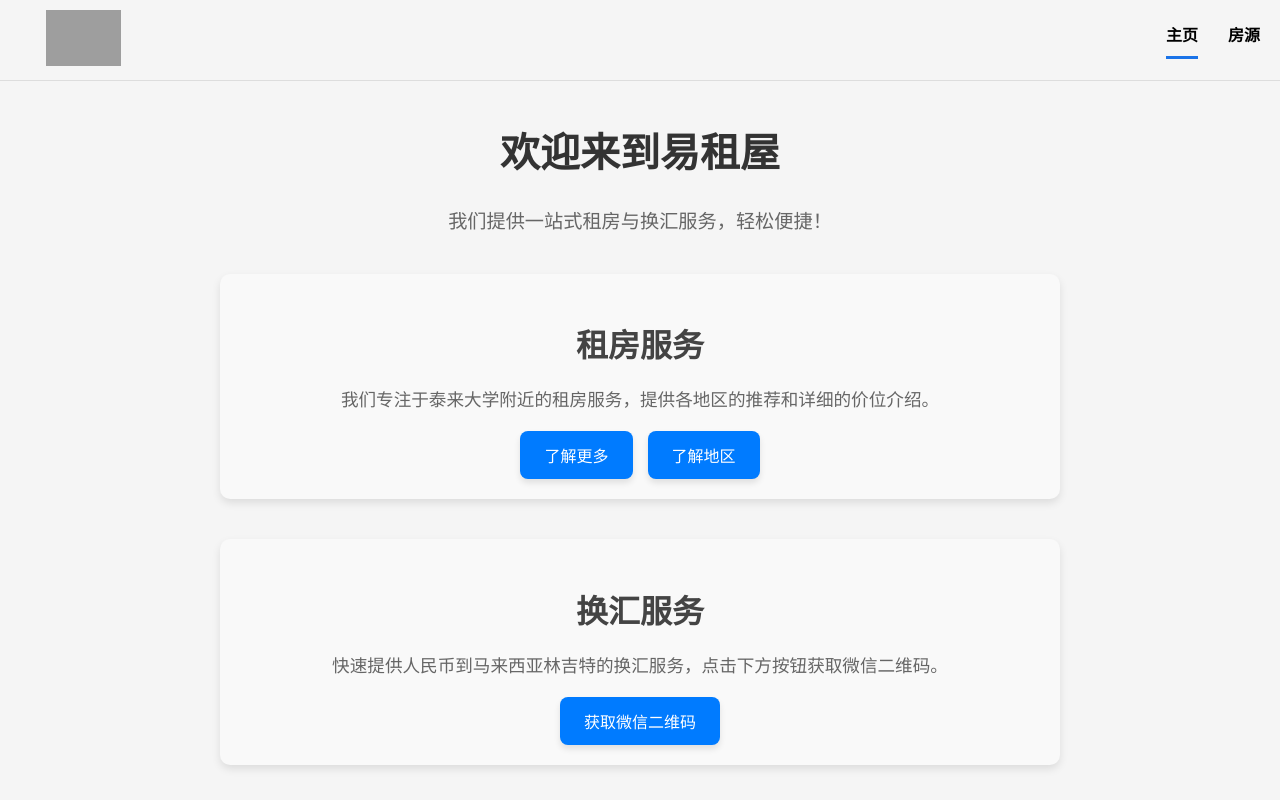
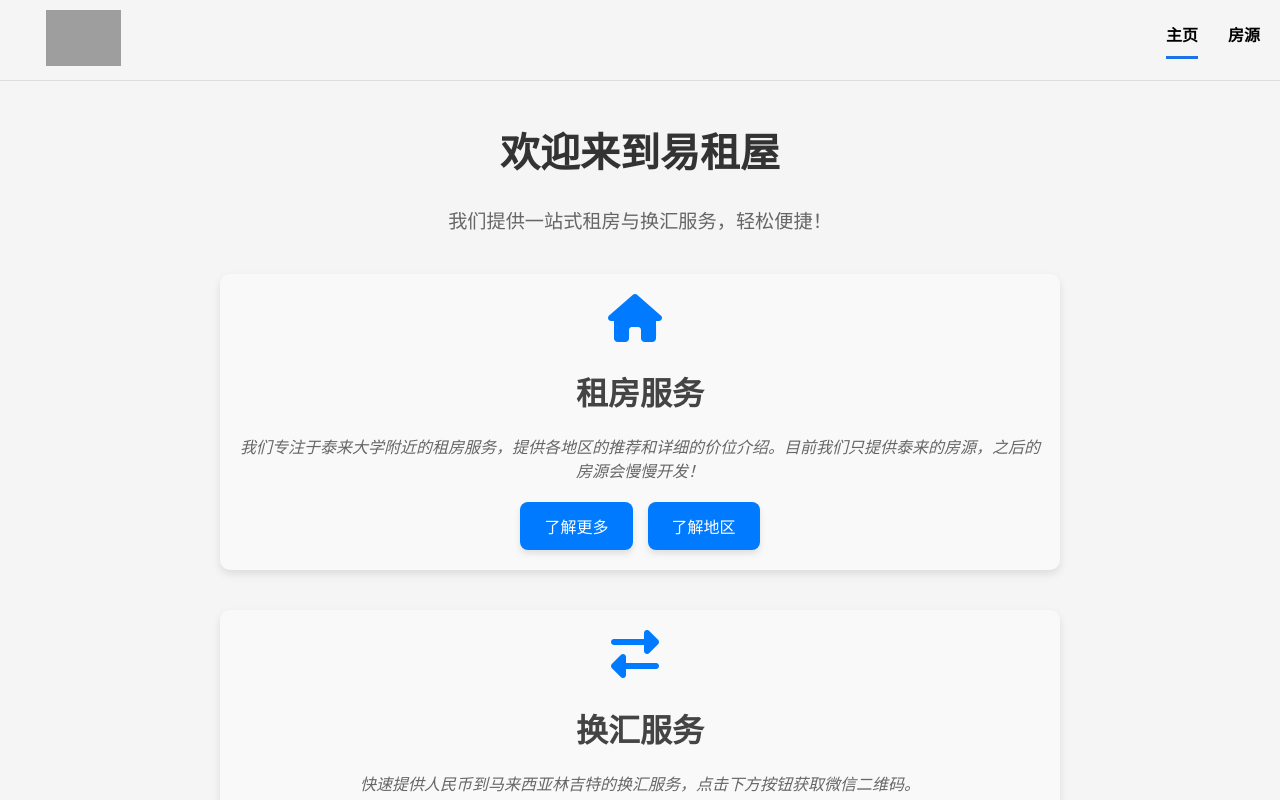
Before and after one commit to Marcusdev97/myeasyrenthub-user, a React (Create React App) app: page / in a window 1280 px wide. Shown: the top 800 px of the page. Built offline with nearby package versions, Linux system fonts and the light colour scheme; grey boxes are pictures that could not be loaded.

Commit message:
Touchup website design

```diff
--- a/src/pages/HomePage.js
+++ b/src/pages/HomePage.js
@@ -1,8 +1,9 @@
 // src/components/HomePage.js
 import React, { useState, useEffect } from 'react';
 import { Link } from 'react-router-dom';
-import wechatQR from '../images/wechatNamecard.jpg';
+import wechatQR from '../images/wechatNamecard-Marcus.jpg';
 import '../styles/HomePage.css';
+import '../fontawesome-free-6.6.0-web/css/all.min.css';
 
 function HomePage() {
   // State to control modal visibility
@@ -64,8 +65,11 @@ function HomePage() {
 
       {/* Rental Services */}
       <div className="frame frame-left">
-        <h2>租房服务</h2>
-        <p>我们专注于泰来大学附近的租房服务，提供各地区的推荐和详细的价位介绍。</p>
+          <i className="fas fa-3x fa-home service-icon"></i>
+        <h2>
+          租房服务
+        </h2>
+        <p>我们专注于泰来大学附近的租房服务，提供各地区的推荐和详细的价位介绍。目前我们只提供泰来的房源，之后的房源会慢慢开发！</p>
         <div className="button-container">
           <a href="/properties" className="action-button">了解更多</a>
           <Link to="/locations" className="action-button">了解地区</Link>
@@ -74,14 +78,20 @@ function HomePage() {
 
       {/* Currency Exchange Services */}
       <div className="frame frame-right">
-        <h2>换汇服务</h2>
+          <i className="fas fa-3x fa-exchange-alt service-icon"></i>
+        <h2>
+          换汇服务
+        </h2>
         <p>快速提供人民币到马来西亚林吉特的换汇服务，点击下方按钮获取微信二维码。</p>
         <button className="action-button" onClick={openModal}>获取微信二维码</button>
       </div>
 
       {/* Upcoming Services */}
       <div className="frame frame-left">
-        <h2>开发中的业务</h2>
+          <i className="fas fa-3x fa-tools service-icon"></i>
+        <h2>
+          开发中的业务
+        </h2>
         <p>敬请期待，我们即将推出更多的便利服务！</p>
       </div>
 
--- a/src/pages/LocationDetails.js
+++ b/src/pages/LocationDetails.js
@@ -59,7 +59,7 @@ function LocationDetails() {
 
   return (
     <div className="location-info-page">
-      <h1>地区介绍</h1>
+      <h1>泰来附近租房地区介绍</h1>
       {locations.map((location, index) => (
         <div key={index} className="location-card">
           <div className="image-container">
--- a/src/styles/HomePage.css
+++ b/src/styles/HomePage.css
@@ -48,9 +48,10 @@
 }
 
 .frame p {
-  font-size: 1.1em;
+  font-size: 1.0em;
   color: #666;
   margin-bottom: 20px;
+  font-style: italic;
 }
 
 .button-container {
@@ -105,6 +106,13 @@
   box-shadow: 0 4px 8px rgba(0, 0, 0, 0.2);
 }
 
+.service-icon {
+  margin-right: 10px;
+  color: #007BFF; /* You can adjust the color */
+  font-size: 1.5em; /* Adjust the size as needed */
+  vertical-align: middle;
+}
+
 .qr-code-img {
   max-width: 100%;
   height: auto;
```
Also changed, not shown: src/images/wechatNamecard-Marcus.jpg (added).
